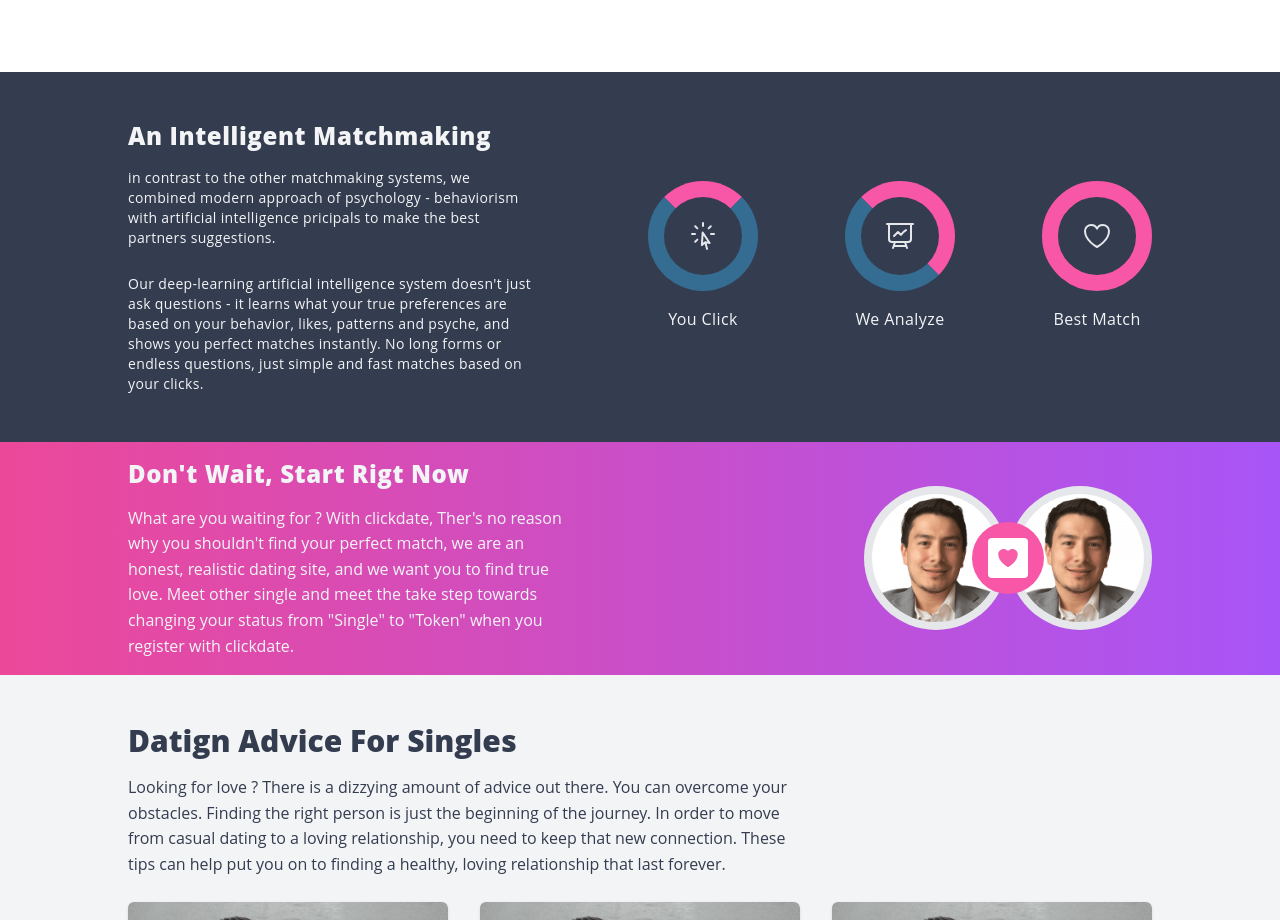
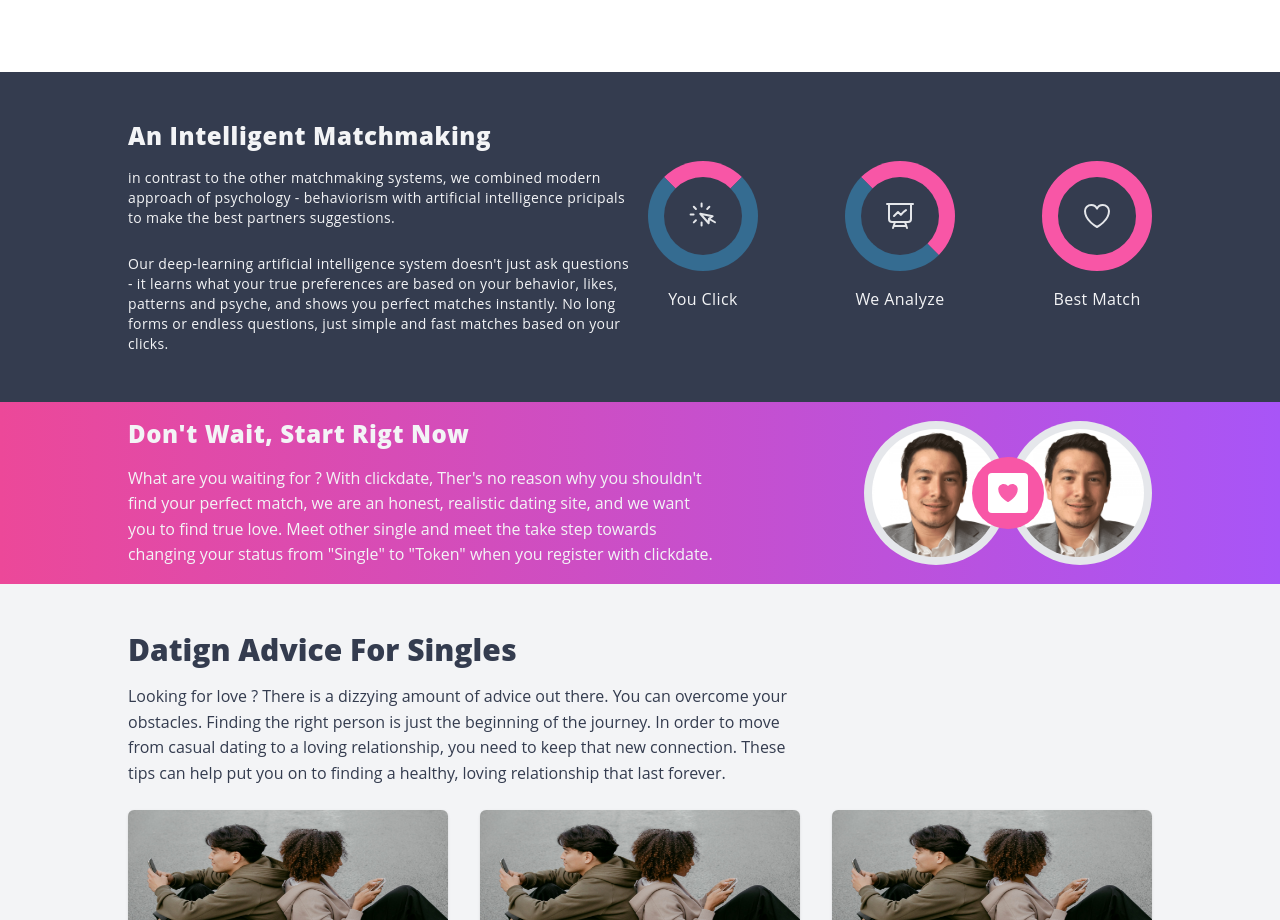
Before and after one commit to abdelrany/Dating-web-App, a Next.js app in the folder front-end/: page / in a window 1280 px wide. Shown: the part 1500-2420 px from the top of the page. Built offline with nearby package versions, Linux system fonts and the light colour scheme.

Commit message:
feat: finished features section

```diff
--- a/front-end/components/home/Features.tsx
+++ b/front-end/components/home/Features.tsx
@@ -52,7 +52,7 @@ const Features = (props: Props) => {
 
         {/* The illustration of Matchmaking  */}
         <div className='py-12 px-2 sm:px-8 lg:px-32 flex justify-between flex-col gap-4 md:flex-row items-center bg-dark'>
-            <article className='flex-[.4]'>
+            <article className='flex-[.5]'>
                 <h1 className='text-gray-100 text-center md:text-left text-2xl font-extrabold mb-4 tracking-wide'>
                     An Intelligent Matchmaking
                 </h1>
@@ -67,10 +67,10 @@ const Features = (props: Props) => {
                     on your clicks.
                 </p>
             </article>
-            <div className='flex-[.5] flex justify-between items-center gap-4'>
+            <div className='flex-[.5] flex justify-between items-center gap-2'>
                     <div className=''>
                         <div className="loader-cirle loader-cirle-one group flex justify-center items-center">
-                            <CursorArrowRaysIcon className='h-8 w-8 text-gray-200 group-hover:animate-pulse group-hover:scale-150 duration-300'/>
+                            <CursorArrowRaysIcon className='h-6 w-6 md:h-8 md:w-8 -rotate-45 text-gray-200 group-hover:animate-pulse group-hover:scale-150 duration-300'/>
                         </div>
                         <h1 className='text-center text-gray-100 mt-4 tracking-wide'>You Click</h1>
                     </div>
@@ -93,7 +93,7 @@ const Features = (props: Props) => {
 
         {/* the last part of the fetaures section with a gradient bg */}
         <div className='bg-gradient py-4 px-2 sm:px-8 lg:px-32 flex flex-col md:flex-row items-center justify-between '>
-            <article className='md:flex-[.6]'>
+            <article className='lg:flex-[.8]'>
                 <h1 className='text-gray-100 text-center md:text-left text-2xl font-extrabold mb-4 tracking-wide'>Don't Wait, Start Rigt Now</h1>
                 <p className='text-gray-100  text-center md:text-left'>
                     What are you waiting for ? With clickdate, Ther's no reason why you shouldn't find your perfect match, we are an
```
